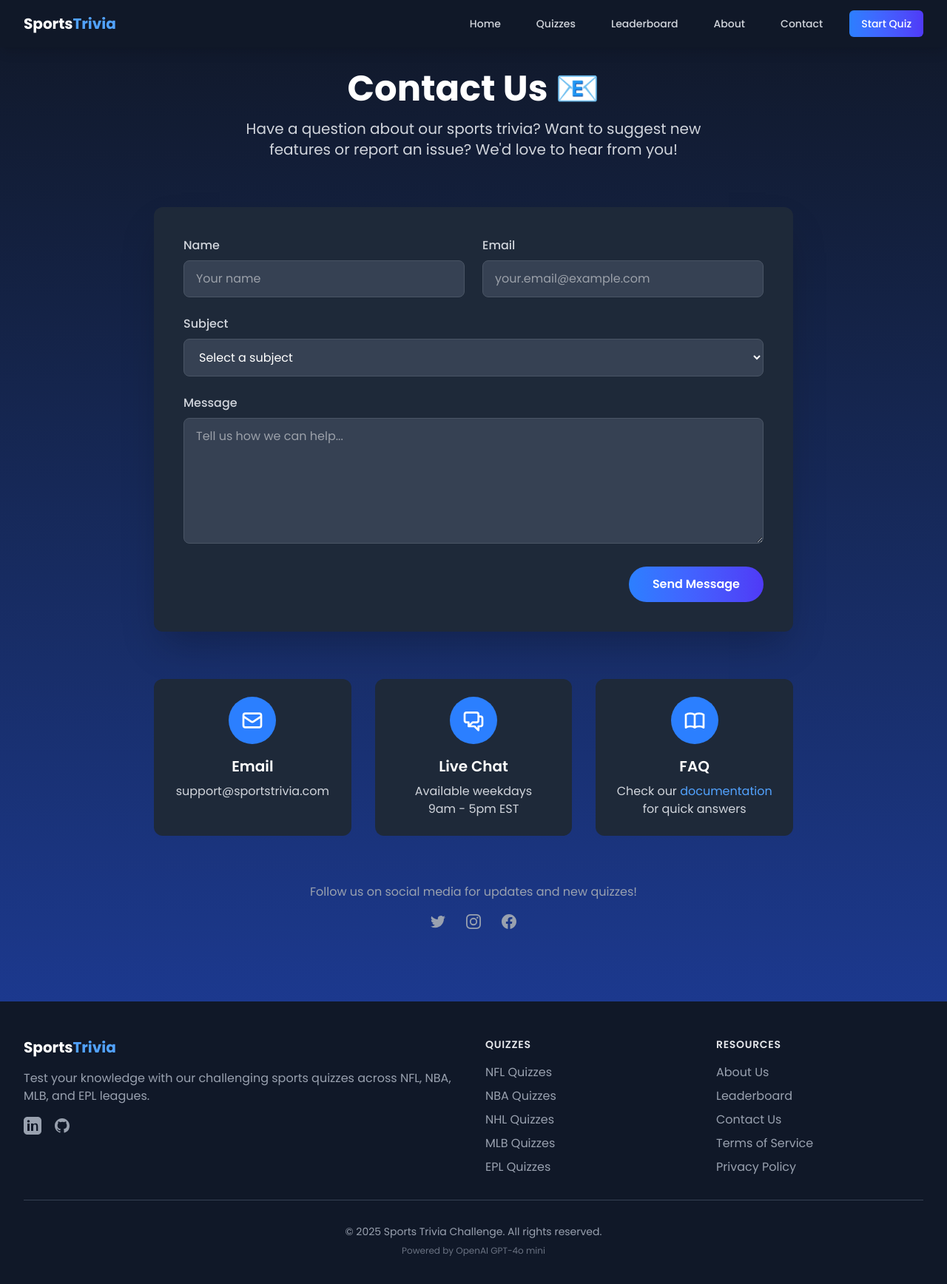
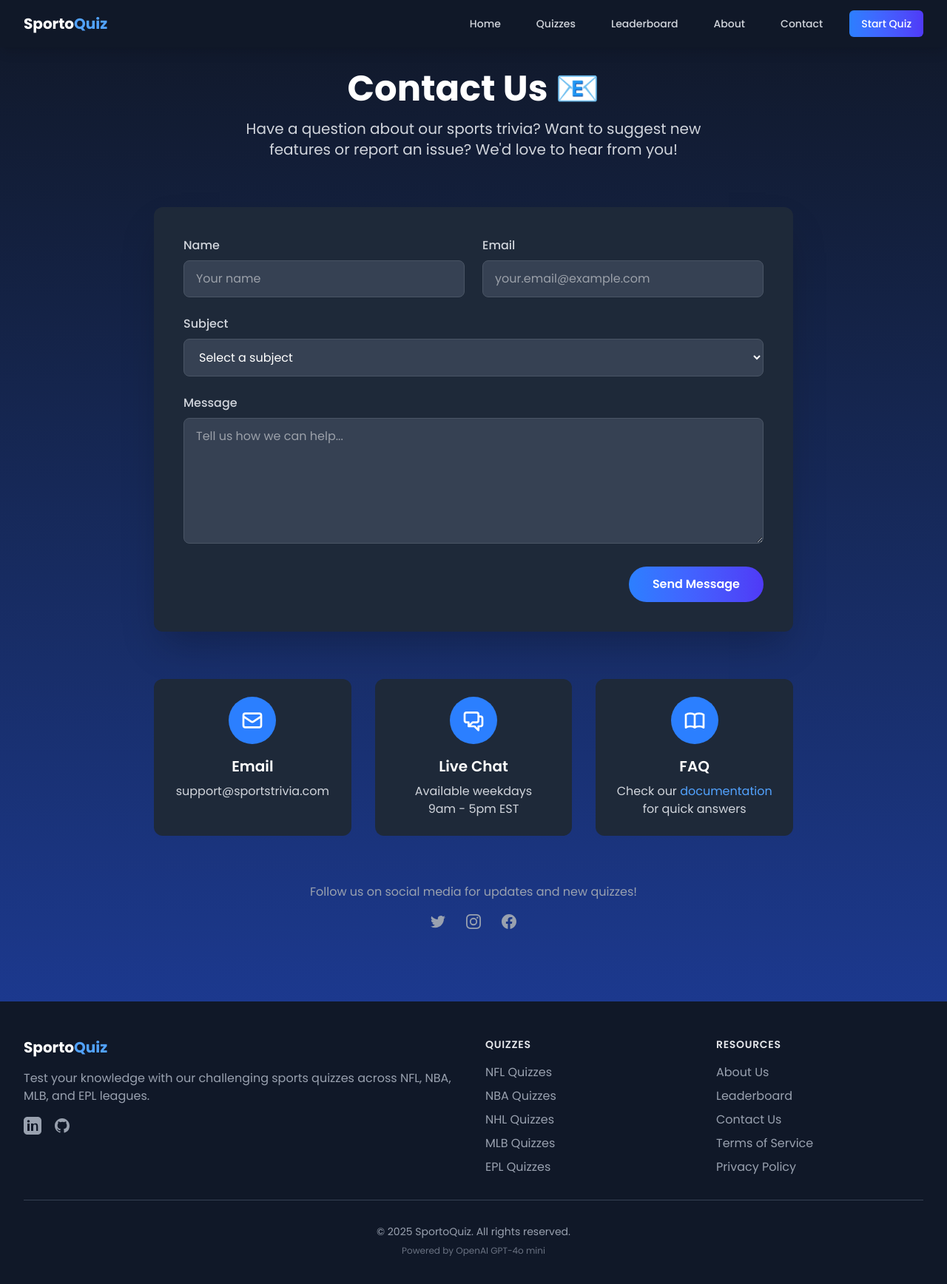
Before and after one commit to AmrajKoonar/SportoQuiz, a Next.js app in the folder sportoquiz/: page /contact in a window 1280 px wide. Shown: the top 1736 px of the page at 74% size. Built offline with nearby package versions, Linux system fonts and the light colour scheme.

Commit message:
Dummy commit before redesign website UI and interface.

```diff
--- a/sportoquiz/src/app/components/footer.tsx
+++ b/sportoquiz/src/app/components/footer.tsx
@@ -6,7 +6,7 @@ export default function Footer() {
       <div className="max-w-7xl mx-auto py-12 px-4 sm:px-6 lg:px-8">
         <div className="grid grid-cols-1 md:grid-cols-4 gap-8">
           <div className="col-span-1 md:col-span-2">
-            <h2 className="text-xl font-bold text-white mb-4">Sports<span className="text-blue-400">Trivia</span></h2>
+            <h2 className="text-xl font-bold text-white mb-4">Sporto<span className="text-blue-400">Quiz</span></h2>
             <p className="text-gray-400 mb-4">
               Test your knowledge with our challenging sports quizzes across NFL, NBA, MLB, and EPL leagues.
             </p>
@@ -97,7 +97,7 @@ export default function Footer() {
 
         <div className="mt-8 pt-8 border-t border-gray-700">
           <p className="text-gray-400 text-sm text-center">
-            &copy; {new Date().getFullYear()} Sports Trivia Challenge. All rights reserved.
+            &copy; {new Date().getFullYear()} SportoQuiz. All rights reserved.
           </p>
           <p className="text-gray-500 text-xs text-center mt-2">
             Powered by <a href="https://github.com/marketplace/models/azure-openai/gpt-4o-mini/playground" className="hover:text-gray-400 transition duration-150">OpenAI GPT-4o mini</a>
--- a/sportoquiz/src/app/components/navbar.tsx
+++ b/sportoquiz/src/app/components/navbar.tsx
@@ -25,7 +25,7 @@ export default function Navbar() {
         <div className="flex justify-between h-16">
           <div className="flex items-center">
             <Link href="/" className="flex-shrink-0 flex items-center">
-              <span className="text-xl font-bold text-white">Sports<span className="text-blue-400">Trivia</span></span>
+              <span className="text-xl font-bold text-white">Sporto<span className="text-blue-400">Quiz</span></span>
             </Link>
           </div>
 
--- a/sportoquiz/src/app/contact/page.tsx
+++ b/sportoquiz/src/app/contact/page.tsx
@@ -2,6 +2,7 @@
 
 import { useState } from 'react';
 import { motion } from 'framer-motion';
+
 
 export default function Contact() {
   const [formState, setFormState] = useState({
```
